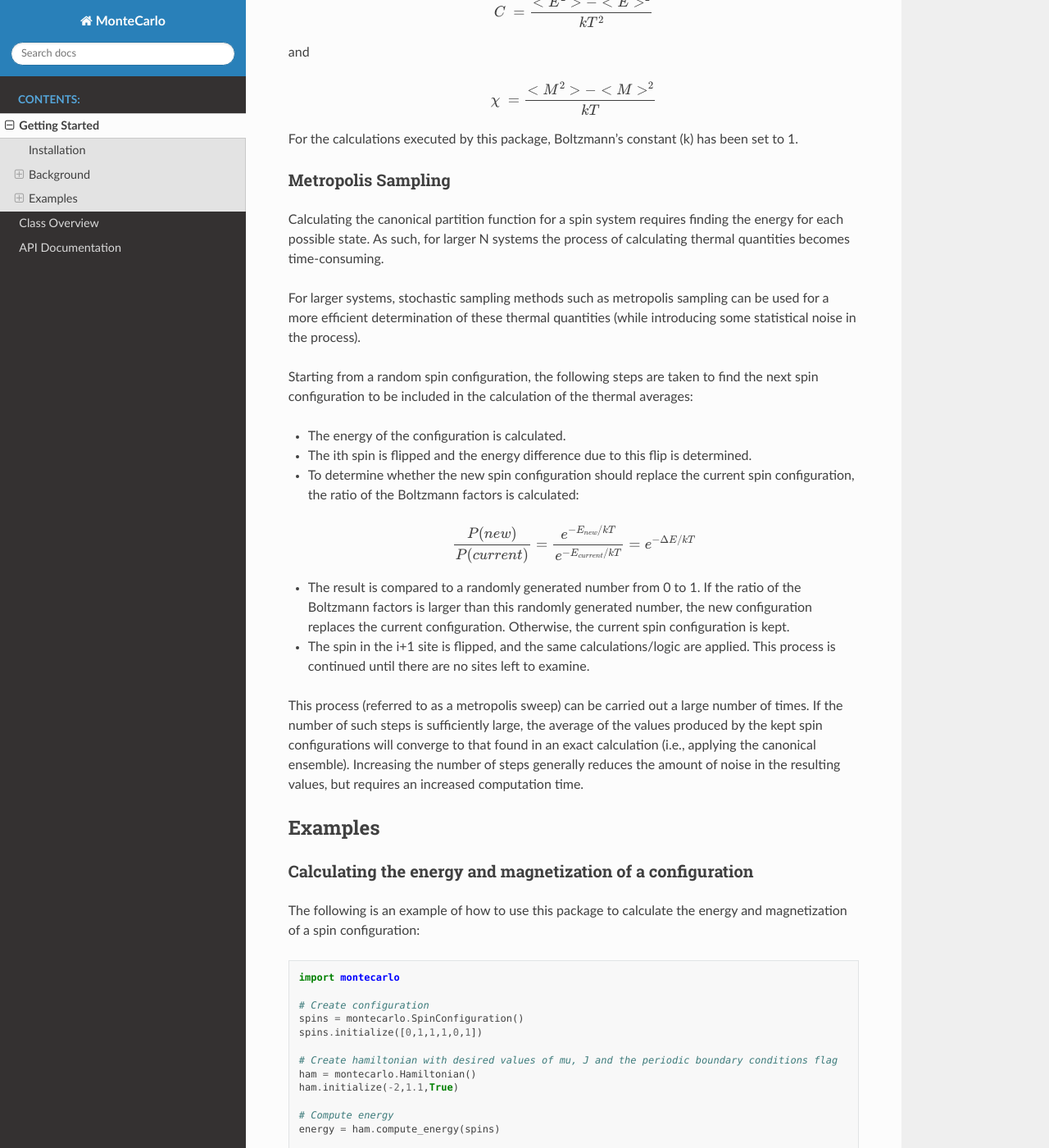
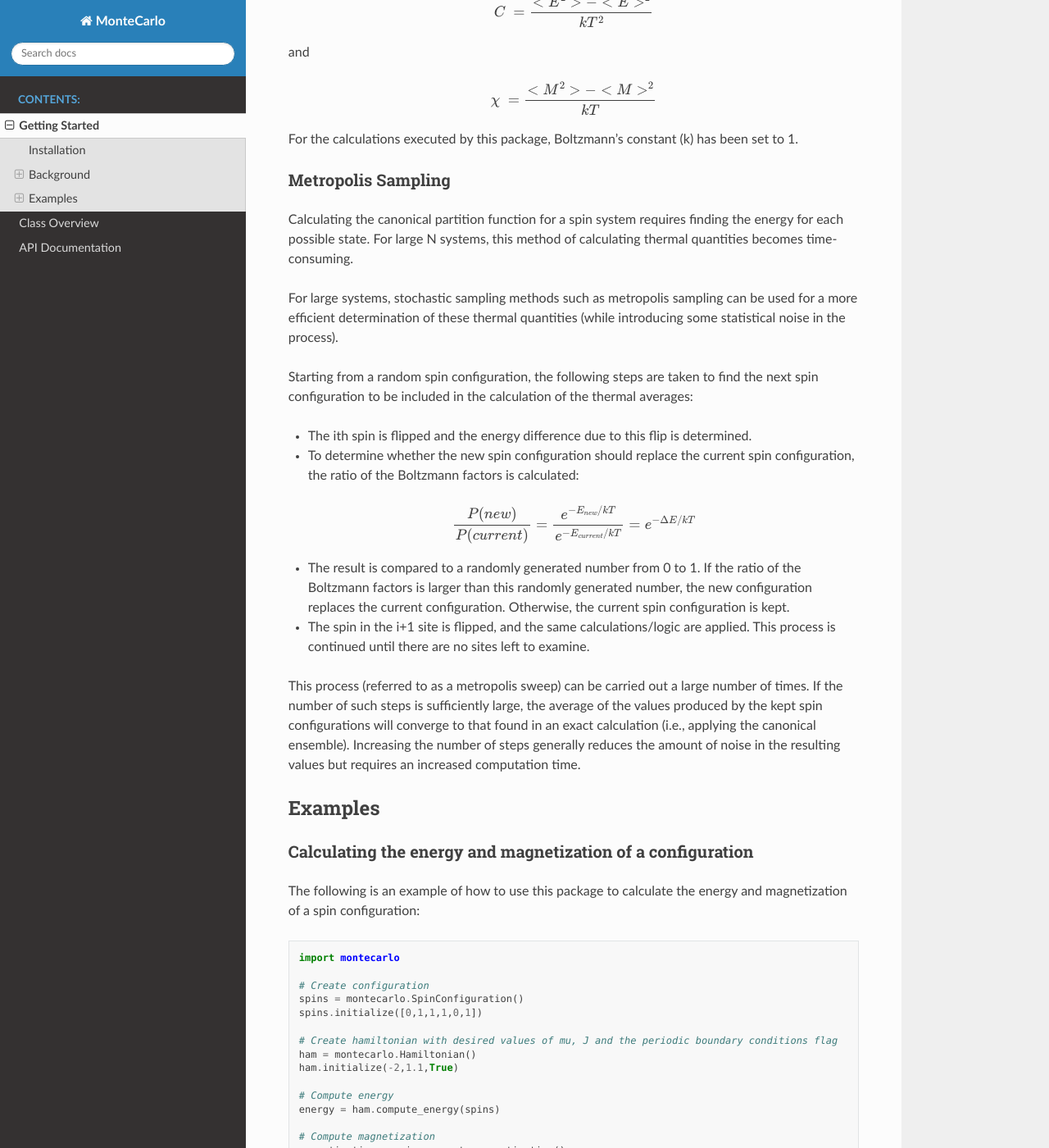
Before and after one commit to y-pleim/MonteCarlo, a Sphinx documentation site: the page built from docs/getting_started.rst, in a window 1280 px wide and 1400 px high, scrolled down 1971 px. Shown: the whole window at 82% size. Built offline with Sphinx 7.4.7 and the Read the Docs theme 2.0.0, drawn with Linux system fonts in a browser that asks for light colours; the version number could not be read and is left out; some of the changed text lies outside the part shown.

Commit message:
fixed docs typos

```diff
--- a/docs/getting_started.rst
+++ b/docs/getting_started.rst
@@ -82,16 +82,15 @@
 Metropolis Sampling
 '''''''''''''''''''
 Calculating the canonical partition function for a spin system requires finding the energy for each
-possible state. As such, for larger N systems the process of calculating thermal quantities becomes
+possible state. For large N systems, this method of calculating thermal quantities becomes
 time-consuming.
 
-For larger systems, stochastic sampling methods such as metropolis sampling can be used for a more
+For large systems, stochastic sampling methods such as metropolis sampling can be used for a more
 efficient determination of these thermal quantities (while introducing some statistical noise in the process).
 
 Starting from a random spin configuration, the following steps are taken to find the next spin configuration
 to be included in the calculation of the thermal averages:
 
-* The energy of the configuration is calculated.
 * The ith spin is flipped and the energy difference due to this flip is determined.
 * To determine whether the new spin configuration should replace the current spin configuration, the ratio of the Boltzmann factors is calculated:
 
@@ -101,10 +100,9 @@
 * The spin in the i+1 site is flipped, and the same calculations/logic are applied. This process is continued until there are no sites left to examine.
 
 
-
 This process (referred to as a metropolis sweep) can be carried out a large number of times. If the number of such steps is sufficiently large, the average
 of the values produced by the kept spin configurations will converge to that found in an exact calculation (i.e., applying the canonical ensemble). Increasing
-the number of steps generally reduces the amount of noise in the resulting values, but requires an increased computation time.
+the number of steps generally reduces the amount of noise in the resulting values but requires an increased computation time.
 
 Examples
 --------
@@ -367,7 +365,7 @@
   temps, heat_caps, '-g',
   temps, mag_susceptibilities, '-y'
  )
- plt.legend(["Average Energy, "Average Magnetization", "Heat Capacity", "Mag Suceptibility"], loc='best')
+ plt.legend(["Average Energy", "Average Magnetization", "Heat Capacity", "Mag Suceptibility"], loc='best')
  plt.xlabel("Temperature (K)")
  plt.title("Thermal Quantities vs. Temperature")
 
```
Also changed, not shown: other parts of docs/getting_started.rst (+1 -1 lines).
